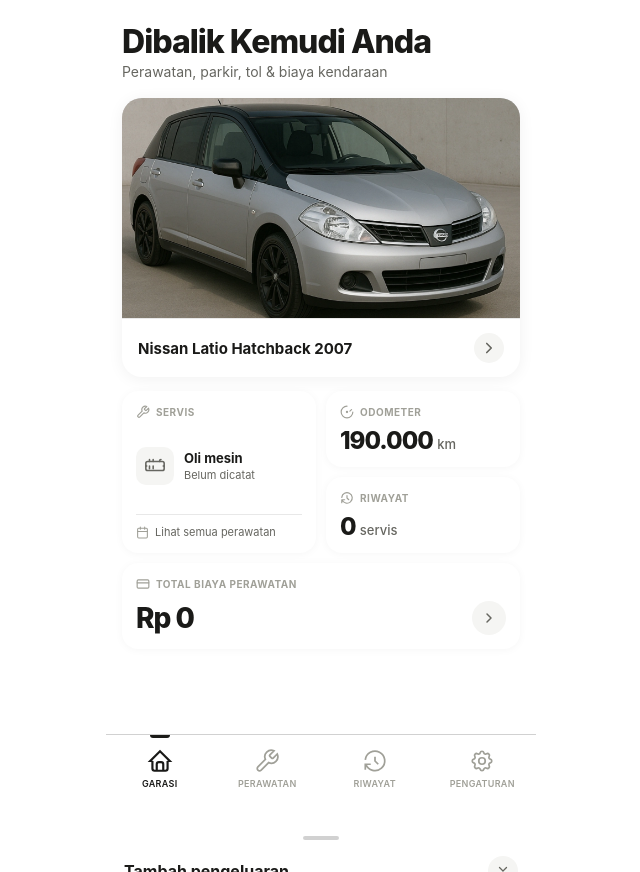
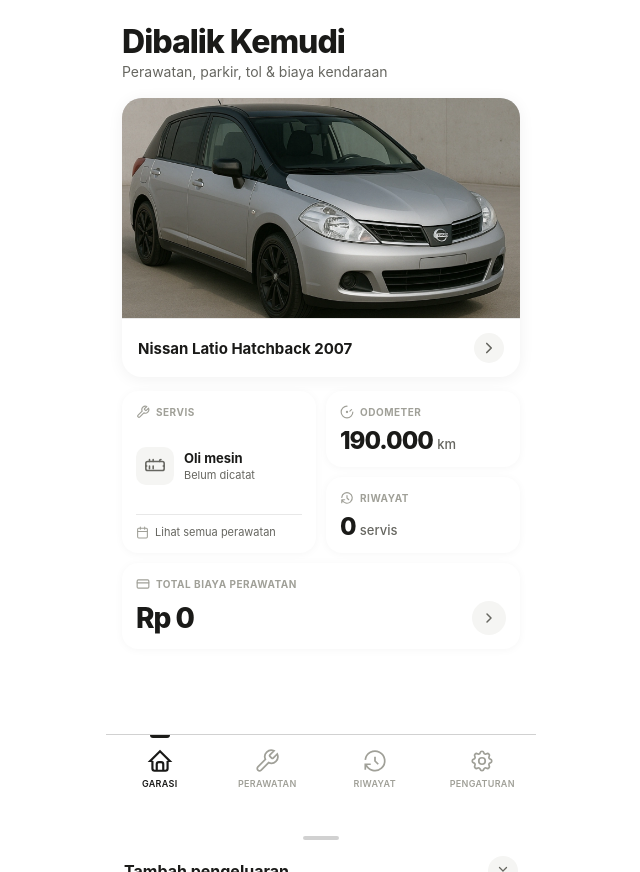
Before and after one commit to ichsanramadhani/Dibalik-kemudi, a plain HTML site: page index.html in a window 1280 px wide. Shown: the whole page, without its empty margins (319-959 px from the left). Drawn offline with Linux system fonts and the light colour scheme.

Commit message:
save raeadme and remove titttle Anda

```diff
--- a/index.html
+++ b/index.html
@@ -305,7 +305,7 @@ body{font-family:-apple-system,BlinkMacSystemFont,'Segoe UI',system-ui,sans-seri
 <div id="s-garage" class="screen active">
   <div class="garage-wrap">
     <div class="garage-top">
-      <div class="garage-title">Dibalik Kemudi Anda</div>
+      <div class="garage-title">Dibalik Kemudi</div>
       <div class="garage-subtitle">Perawatan, parkir, tol & biaya kendaraan</div>
     </div>
     <div class="garage-car-card" onclick="enterDashboard()">
```
Also changed, not shown: 1 other file.
